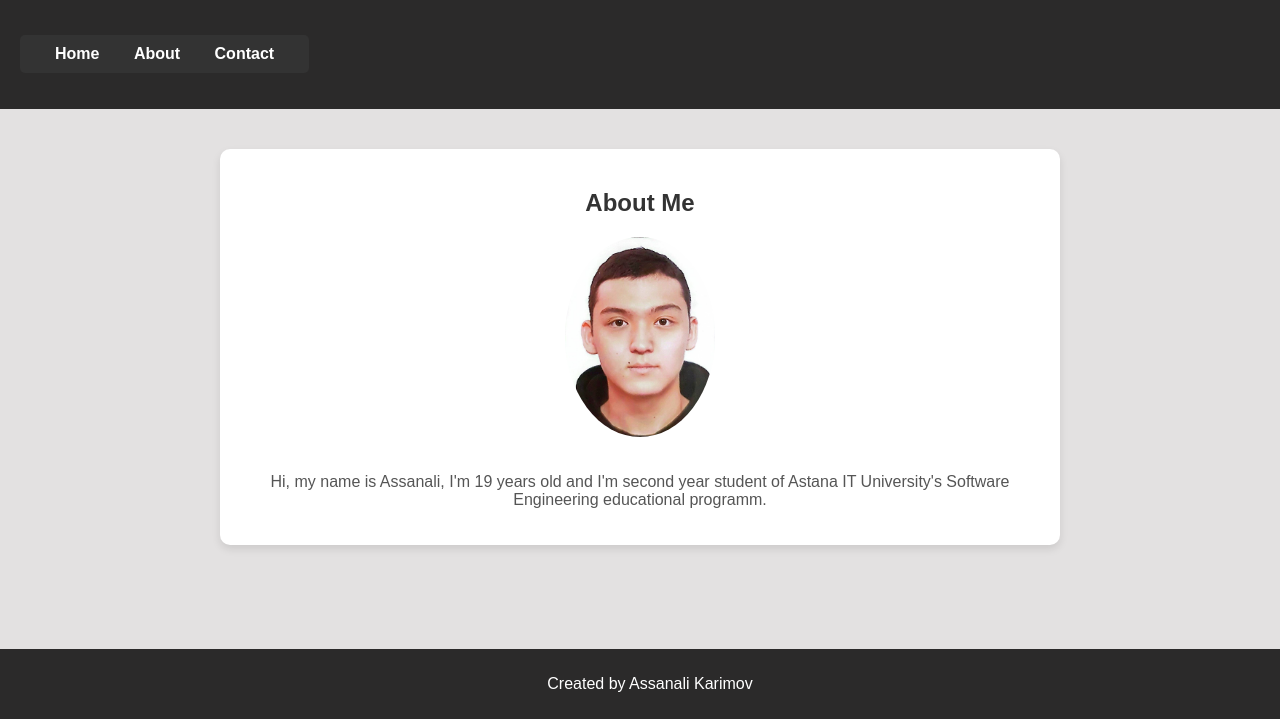
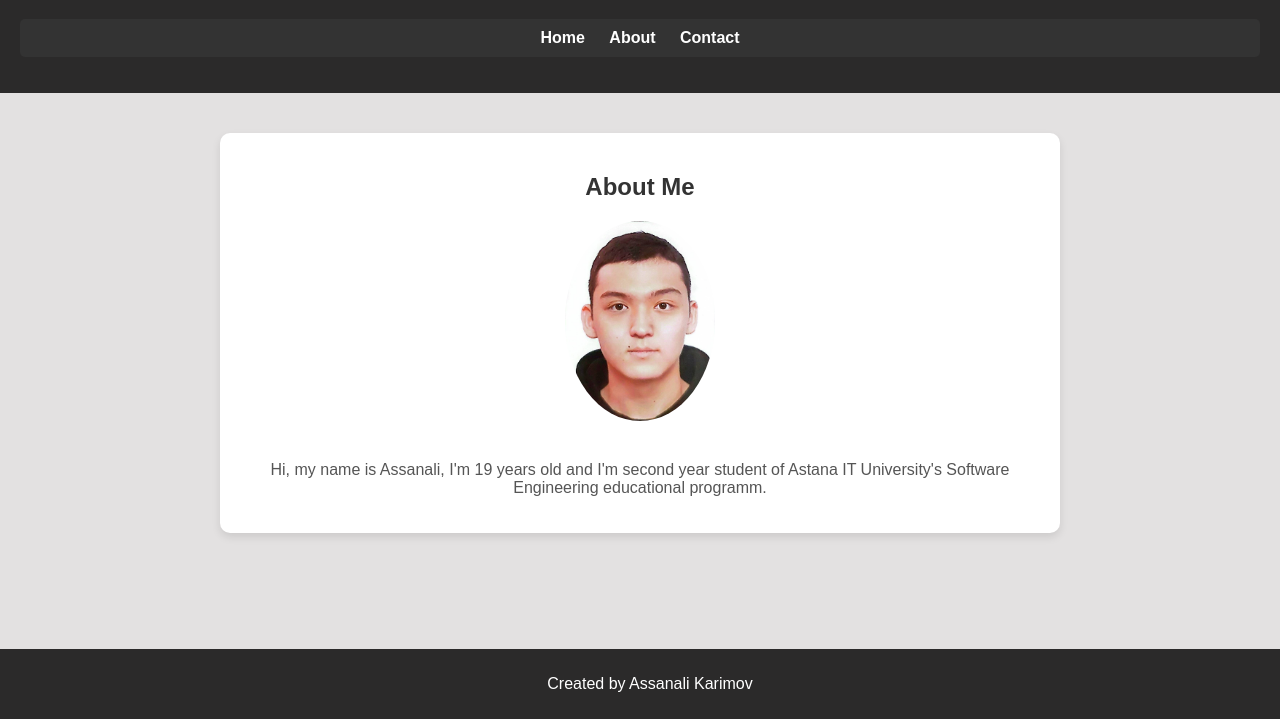
Before and after one commit to karimovv09/webt_assignment_2, a plain HTML site: page about.htm in a window 1280 px wide. Shown: the part 81-800 px from the top of the page. Drawn offline with Linux system fonts and the light colour scheme.

Commit message:
Update style.css

```diff
--- a/style.css
+++ b/style.css
@@ -16,23 +16,18 @@ header {
 }
 
 nav ul.nav-list {
-    list-style-type: none;
-    text-align: center;
-    display: inline-block;
-    padding: 10px 20px;
+    padding: 10px;
     background-color: #333;
     color: white;
-    text-decoration: none;
     border-radius: 5px;
     font-size: 16px;
-    font-weight: bold;
     text-align: center;
 
 }
 
 nav ul.nav-list li {
     display: inline;
-    margin: 0 15px;
+    margin: 10px;
 }
 
 nav ul.nav-list li a {
@@ -69,13 +64,6 @@ main {
     color: #555;
 }
 
-.about-container {
-    display: flex;
-    align-items: center;
-    flex-direction: column;
-    text-align: center;
-}
-
 .about-photo {
     width: 150px;
     height: 200px;
```
